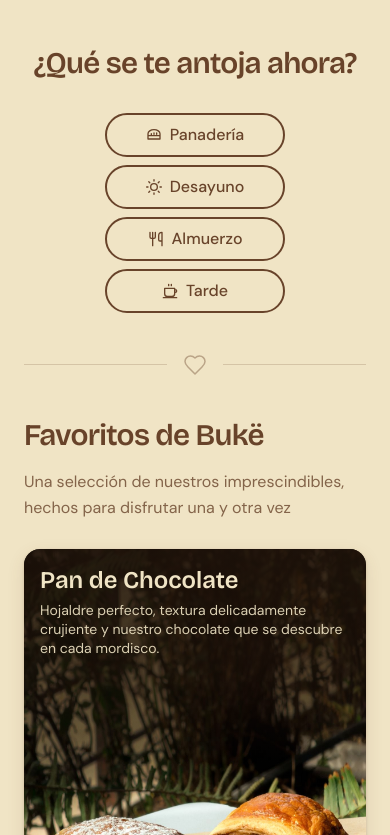
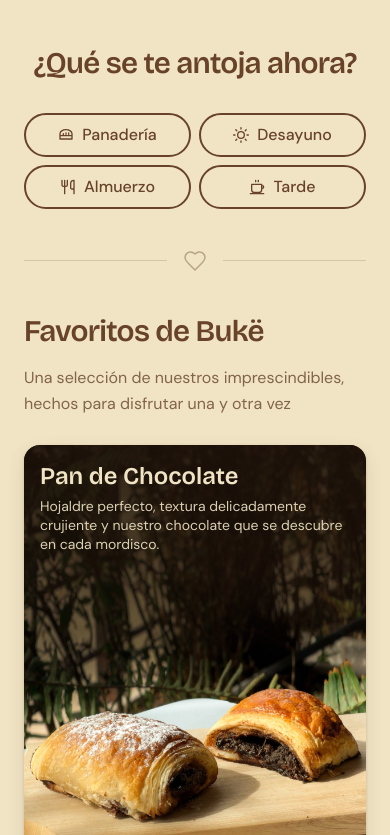
Before and after one commit to SebastianSLJ/bk_project, an Astro site: page / in a window 390 px wide. Shown: the part 1089-1924 px from the top of the page. Built offline with nearby package versions, Linux system fonts and the light colour scheme; Astro itself is replaced by a stand-in of ours.

Commit message:
Fix mobile menu grid and iOS bouquet image blending
- "¿Qué se te antoja ahora?" buttons use a 2x2 grid on mobile
- Give bouquet image wrapper bg-paper so mix-blend-multiply works on iOS Safari inside the scroll carousel

Co-Authored-By: Claude Opus 5.5 <noreply@anthropic.com>

```diff
--- a/src/components/BouquetsCatalogo.astro
+++ b/src/components/BouquetsCatalogo.astro
@@ -110,8 +110,11 @@ const generalLink = whatsappUrl('Hola, quiero pedir un bouquet.');
                 <!-- IMPORTANTE: ningún ancestro del <img> (a, div, li, ul, panel, section) puede crear contexto de
                      apilamiento (opacity<1, translate/scale/transform, filter, will-change, isolation, z-index),
                      o mix-blend-multiply deja de fundir el blanco con el fondo. Las animaciones van en el propio
-                     <img>, el nombre y el precio (ver <style> al final). -->
-                <div class="mx-auto flex aspect-[4/5] w-full max-w-[13rem] items-center justify-center">
+                     <img>, el nombre y el precio (ver <style> al final).
+                     iOS Safari: el carrusel (overflow-x:auto) se compone en su propia capa y aísla el blend, así que
+                     el multiply no "ve" el fondo de la sección y el blanco queda visible. Por eso el contenedor del
+                     <img> lleva su propio bg-paper: el img se funde con ese fondo, que siempre está dentro del grupo. -->
+                <div class="mx-auto flex aspect-[4/5] w-full max-w-[13rem] items-center justify-center bg-paper">
                   <Image src={p.imagen} alt={p.alt} width={720} height={900} loading="lazy" class="cat-img size-full object-contain mix-blend-multiply sm:group-hover:scale-[1.03]" />
                 </div>
                 <span class="mt-6 block">
--- a/src/pages/index.astro
+++ b/src/pages/index.astro
@@ -227,9 +227,9 @@ const btn = 'inline-flex items-center rounded-full px-6 py-3 font-medium';
     <section id="menu" class="bg-paper">
       <div class="mx-auto max-w-6xl px-6 py-10 md:py-6">
       <h2 class="text-center font-display text-3xl font-semibold tracking-tight md:text-5xl">¿Qué se te antoja ahora?</h2>
-      <nav aria-label="Explorar el menú por momento del día" class="mt-8 flex flex-wrap justify-center gap-2">
+      <nav aria-label="Explorar el menú por momento del día" class="mx-auto mt-8 grid max-w-sm grid-cols-2 gap-2 sm:flex sm:max-w-none sm:flex-wrap sm:justify-center">
         {menu.map((m, i) => (
-          <a href={`/menu#${m.id}`} class="flex min-h-11 w-45 items-center justify-center gap-2 rounded-full border-2 border-ink px-5 py-2 font-medium transition-colors hover:bg-ink hover:text-paper">
+          <a href={`/menu#${m.id}`} class="flex min-h-11 w-full items-center justify-center gap-2 rounded-full border-2 border-ink px-3 py-2 font-medium sm:w-45 sm:px-5 transition-colors hover:bg-ink hover:text-paper">
             <svg class="size-4 shrink-0" viewBox="0 0 24 24" fill="none" stroke="currentColor" stroke-width="2" stroke-linecap="round" stroke-linejoin="round" aria-hidden="true" set:html={icons[m.icon]} />
             <span>{m.label}</span>
           </a>
```
